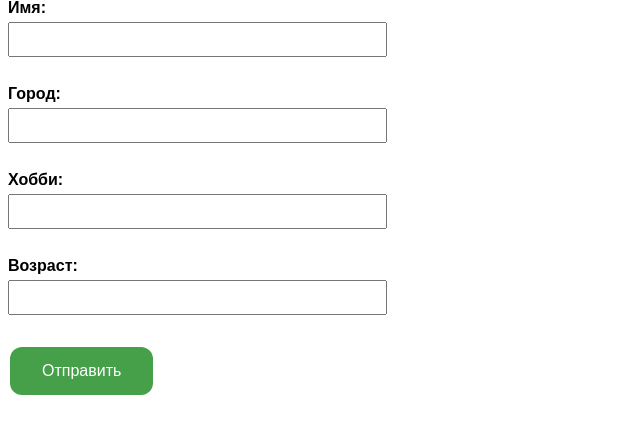
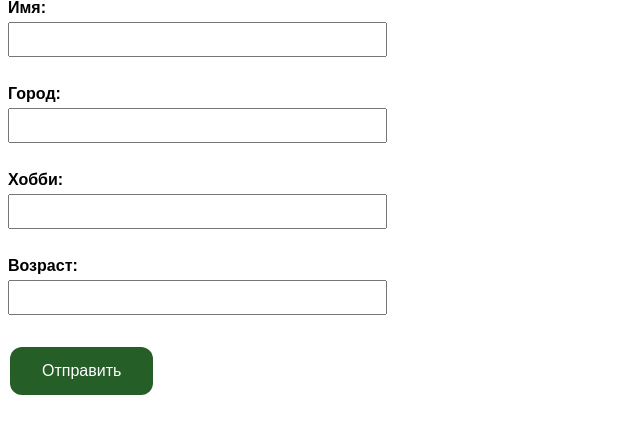
Before and after one commit to MasterVVK/VD06, a Flask app: page / in a window 1280 px wide, with the pointer over the restyled element. Shown: the part 81-528 px from the top of the page, without its empty margins (0-640 px from the left). Run offline with Flask 3, Linux system fonts and the light colour scheme.

Commit message:
Update styles.css

```diff
--- a/static/css/styles.css
+++ b/static/css/styles.css
@@ -33,7 +33,7 @@ input[type="text"] {
 }
 
 .submit-button:hover {
-    background-color: #45a049; /* Темно-зеленый фон при наведении */
+    background-color: #265e28; /* Темно-зеленый фон при наведении */
 }
 
 h2 {
```
